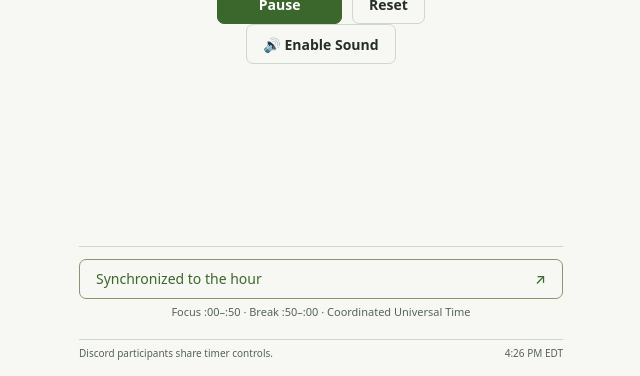
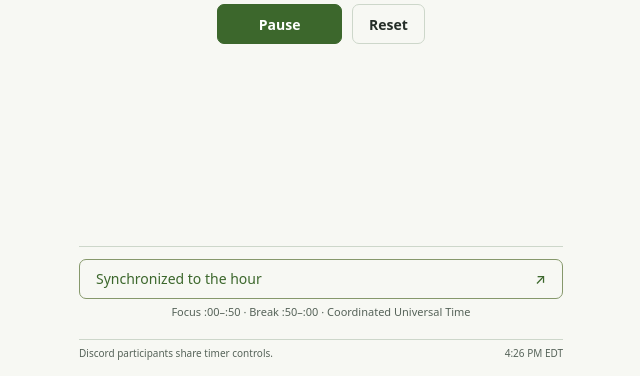
Before and after one commit to Pancreas-Pratik/pomodoro-hourly-sync, a website: page docs/index.html in a window 1280 px wide. Shown: the part 424-800 px from the top of the page, without its empty margins (319-959 px from the left). Drawn offline with Linux system fonts and the light colour scheme.

Commit message:
Remove 'Enable Sound' button from index.html

```diff
--- a/docs/index.html
+++ b/docs/index.html
@@ -16,9 +16,6 @@
     <div id="countdown" role="timer" aria-label="Time remaining">50:00</div>
     <p id="next">Focus :00–:50 · Break :50–:00</p>
     <div class="controls"><button id="toggle" class="primary">Start</button><button id="reset">Reset</button></div>
-  <button id="enable-sound" type="button">
-  🔊 Enable Sound
-</button>
   </section>
   <section class="settings" aria-label="Timer settings">
     <button id="sync" aria-describedby="schedule">Synchronize to the hour <span aria-hidden="true">↗</span></button>
```
